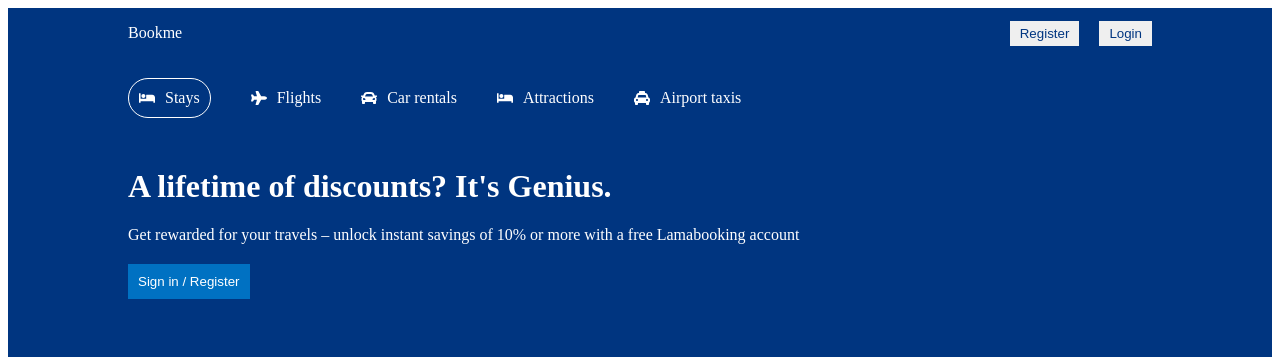
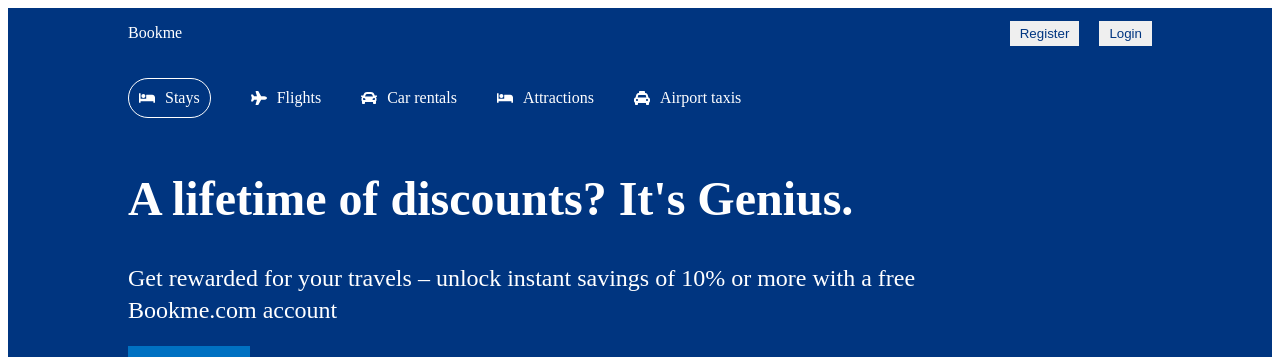
Before and after one commit to techshomez/bookme, a React (Create React App) app: page / in a window 1280 px wide. Shown: the top 357 px of the page. Built offline with nearby package versions, Linux system fonts and the light colour scheme.

Commit message:
home components updated

```diff
--- a/src/components/header/header.css
+++ b/src/components/header/header.css
@@ -34,7 +34,17 @@
     border-radius: 20px;
   }
 
+  .headerTitle{
+    font-size: 48px;
+    line-height: 62px;
+    font-weight: 700;
+  }
+
+
   .headerDesc {
+    font-size: 24px;
+    line-height: 32px;
+    font-weight: 400;
     margin: 20px 0px;
   }
 
--- a/src/components/header/index.js
+++ b/src/components/header/index.js
@@ -80,7 +80,7 @@ const Header = ({ type }) => {
             </h1>
             <p className="headerDesc">
               Get rewarded for your travels – unlock instant savings of 10% or
-              more with a free Lamabooking account
+              more with a free <br/>Bookme.com account
             </p>
             <button className="headerBtn">Sign in / Register</button>
             <div className="headerSearch">
```
